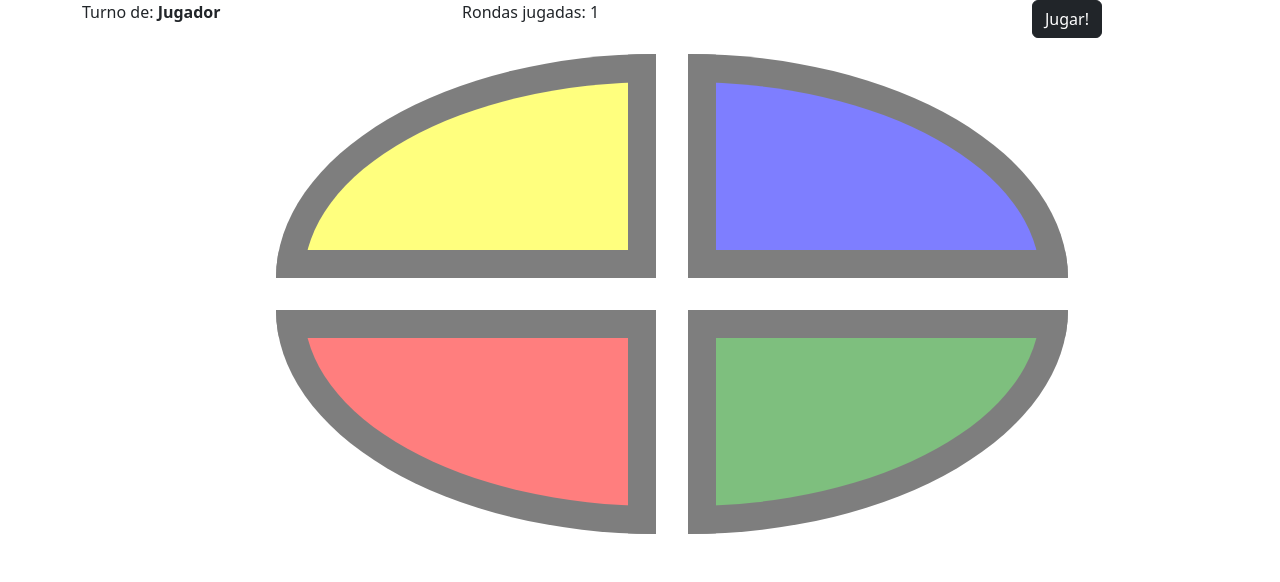
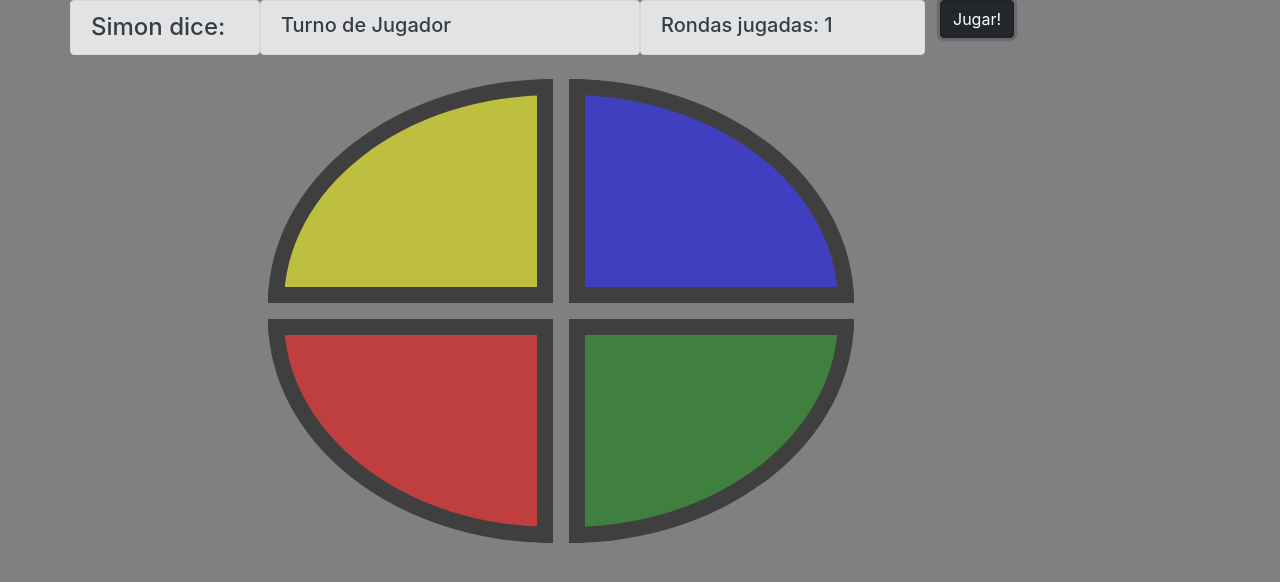
Before and after one commit to Agustin101/Agustin101.io, a plain HTML site: page index.html in a window 1280 px wide. Both pictures are taken after a click on the button "Jugar!". Drawn offline with nearby package versions, Linux system fonts and the light colour scheme.

Commit message:
Juego con correcciones

```diff
--- a/index.html
+++ b/index.html
@@ -5,19 +5,22 @@
     <meta http-equiv="X-UA-Compatible" content="IE=edge">
     <meta name="viewport" content="width=device-width, initial-scale=1.0">
     <title>Simon dice</title>
-    <link href="https://cdn.jsdelivr.net/npm/bootstrap@5.2.0-beta1/dist/css/bootstrap.min.css" rel="stylesheet" integrity="sha384-0evHe/X+R7YkIZDRvuzKMRqM+OrBnVFBL6DOitfPri4tjfHxaWutUpFmBp4vmVor" crossorigin="anonymous">
+    <link rel="stylesheet" href="/node_modules/bootstrap/dist/css/bootstrap.min.css">
     <link rel="stylesheet" href="simon.css">
 
 </head>
 <body>
     <div class="container" id="titulo-juego">
         <div class="row">
-          <div class="col-4">
-            Turno de: <strong id="jugador"></strong>
+
+          <div class="col-2 alert alert-secondary h4" role="alert">
+            Simon dice:
           </div>
-          <div class="col-6" id="rondas">
+          <strong class="col-4 titulo alert alert-secondary h5" role="alert" id="titulo" >
+          </strong>
+          <div class="col-3 alert alert-secondary h5" role="alert" id="rondas">
           </div>
-          <div class="col">
+          <div class="col-1">
             <button type="button" class="btn btn-dark" id="boton-jugar">Jugar!</button>
           </div>
         </div>
@@ -28,18 +31,18 @@
             <div class="row">
               <div class="col-sm-2">
               </div>
-              <div class="col-sm-4 amarillo cuadro" id="primer-cuadro">
+              <div class="col-sm-3 amarillo cuadro" id="primer-cuadro">
               </div>
-              <div class="col-sm-4 azul cuadro" id="segund-cuadro">
+              <div class="col-sm-3 azul cuadro" id="segund-cuadro">
               </div>
             </div>
 
             <div class="row">
               <div class="col-sm-2">
               </div>
-                <div class="col-sm-4 rojo cuadro" id="tercer-cuadro">
+                <div class="col-sm-3 rojo cuadro" id="tercer-cuadro">
                 </div>
-                <div class="col-sm-4 verde cuadro" id="cuarto-cuadro">
+                <div class="col-sm-3 verde cuadro" id="cuarto-cuadro">
                 </div>
               </div>
           </div>
--- a/simon.css
+++ b/simon.css
@@ -1,6 +1,6 @@
 .cuadro{
     opacity: 0.5;
-    border: 1.8em;
+    border: 1em;
     border-color: black;
     border-style: solid;
 }
@@ -8,14 +8,14 @@
 .rojo{
     background-color: red;
     height: 14em;
-    margin: 1em;
+    margin: 0.5em;
     border-bottom-left-radius: 100%;
 }
 
 .azul{
     background-color: blue;
     height: 14em;
-    margin: 1em;
+    margin: 0.5em;
 
     border-top-right-radius: 100%;
 }
@@ -23,7 +23,7 @@
 .amarillo{
     background-color: yellow;
     height: 14em;
-    margin: 1em;
+    margin: 0.5em;
 
     border-top-left-radius: 100%;
 }
@@ -31,6 +31,10 @@
 .verde{
     background-color: green;
     height: 14em;
-    margin: 1em;
+    margin: 0.5em;
     border-bottom-right-radius: 100%;
 }
+
+body{
+    background-color: grey;
+}
--- a/simon.js
+++ b/simon.js
@@ -4,25 +4,28 @@ let rondas = 0;
 document.querySelector('#rondas').textContent = `Click en jugar para iniciar!`
 
 function reiniciarJuego (){
+    const $titulo = document.querySelector('.titulo');
+    $titulo.classList.remove('alert-danger')
+    $titulo.classList.add('alert-secondary')
     reiniciarJugadas();
+    bloquearUsuario();
     comenzarJuego();
 }
 
 function comenzarJuego(){
     secuenciaUsuario = [];
-    bloquearUsuario();
     const cuadroMaquina = generarSecuenciaMaquina();
     secuenciaMaquina.push(cuadroMaquina);
 
-    document.querySelector('#jugador').textContent = 'Maquina'
+    mostrarTurno('Maquina');
     secuenciaMaquina.forEach(function(cuadroMaquina , i){
-        const segundosPraproximo = 1000 * (i+1);
+        const segundosPraproximo = 500 * (i+1);
         setTimeout(function(){
             encenderCuadro(cuadroMaquina)
         },segundosPraproximo);
     });
 
-    const tiempoMaquina = 1000 * (secuenciaMaquina.length + 1);
+    const tiempoMaquina = 500 * (secuenciaMaquina.length + 1);
     setTimeout(function(){
         turnoJugador();
     },tiempoMaquina);
@@ -34,7 +37,7 @@ function comenzarJuego(){
 
 function turnoJugador(){
     document.querySelectorAll('.cuadro').forEach(function(cuadro){
-        document.querySelector('#jugador').textContent = 'Jugador'
+        mostrarTurno('Jugador');
         cuadro.onclick = generarSecuenciaUsuario;
     });
 }
@@ -46,11 +49,12 @@ function generarSecuenciaUsuario(event){
     const $cuadroMaquina = secuenciaMaquina[secuenciaUsuario.length - 1]
 
     if($cuadro.id !==  $cuadroMaquina.id){
-        document.querySelector('#rondas').textContent = `Perdiste`
+        finDeJuego();
         return;
     }
 
-    if (secuenciaMaquina.length === secuenciaUsuario.length) {
+    if (secuenciaMaquina.length === secuenciaUsuario.length){
+        bloquearUsuario();
         setTimeout(comenzarJuego, 1000)
     }
 
@@ -74,15 +78,35 @@ function encenderCuadro(cuadro){
 
     setTimeout(function(){
     cuadro.style.opacity = 0.5;
-    },500);
+    },250);
 
 }
 
 function bloquearUsuario(){
     document.querySelectorAll('.cuadro').forEach(function(cuadro){
-        cuadro.onclick = console.log('nada');
+        cuadro.onclick = function(){
+        };
     });
 }
+
+function mostrarTurno(player){
+    const $titulo = document.querySelector('.titulo');
+    $titulo.textContent = `Turno de ${player}`;
+}
+
+function ocultarJugador(){
+    const $titulo = document.querySelector('.titulo');
+    $titulo.textContent = '';
+}
+
+function finDeJuego(){
+    const $titulo = document.querySelector('.titulo');
+    $titulo.textContent = `Perdiste!`
+    $titulo.classList.remove('alert-secondary')
+    $titulo.classList.add('alert-danger')
+    bloquearUsuario();
+}
+
 
 function reiniciarJugadas(){
     secuenciaUsuario = [];
```
